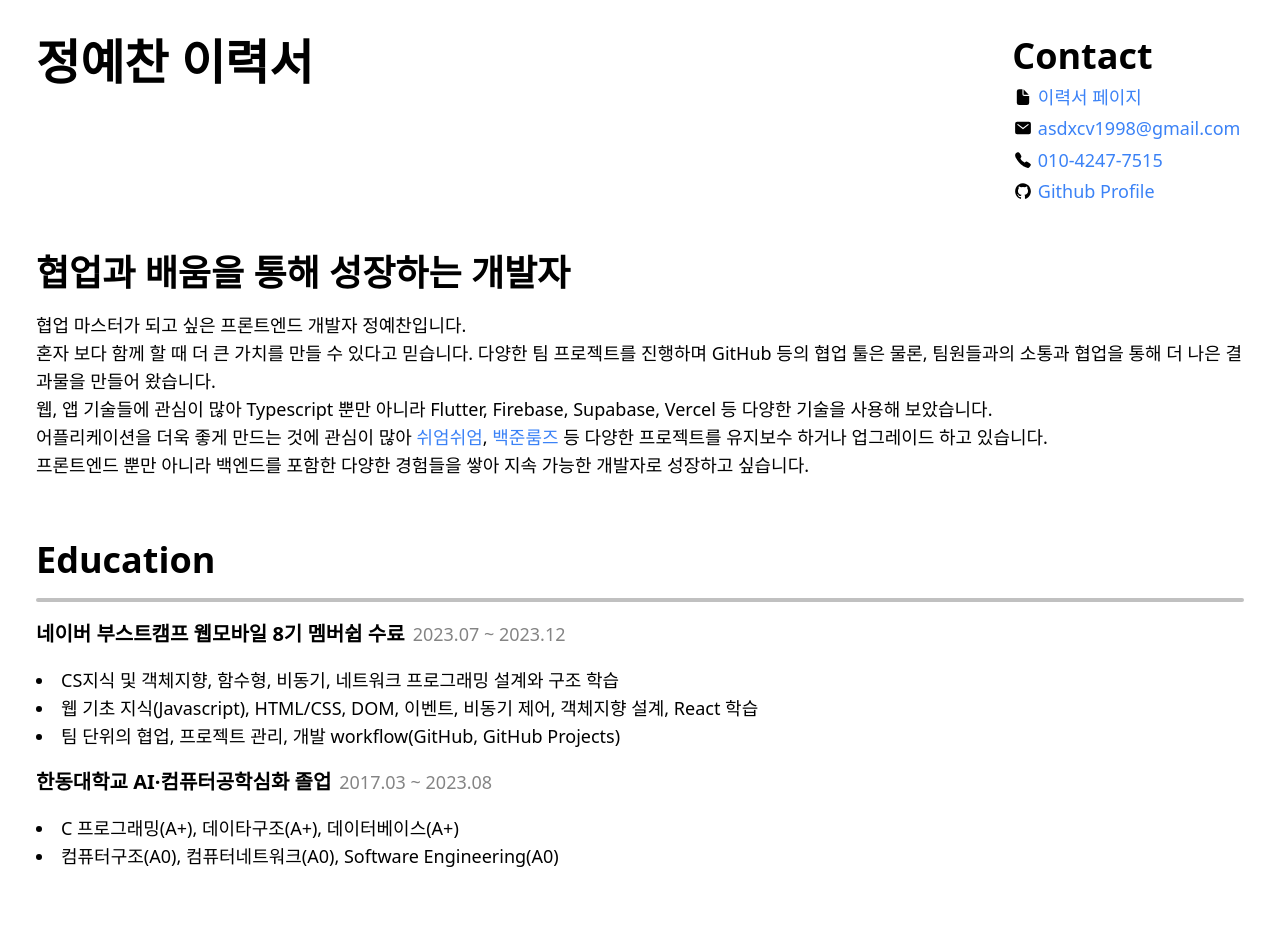
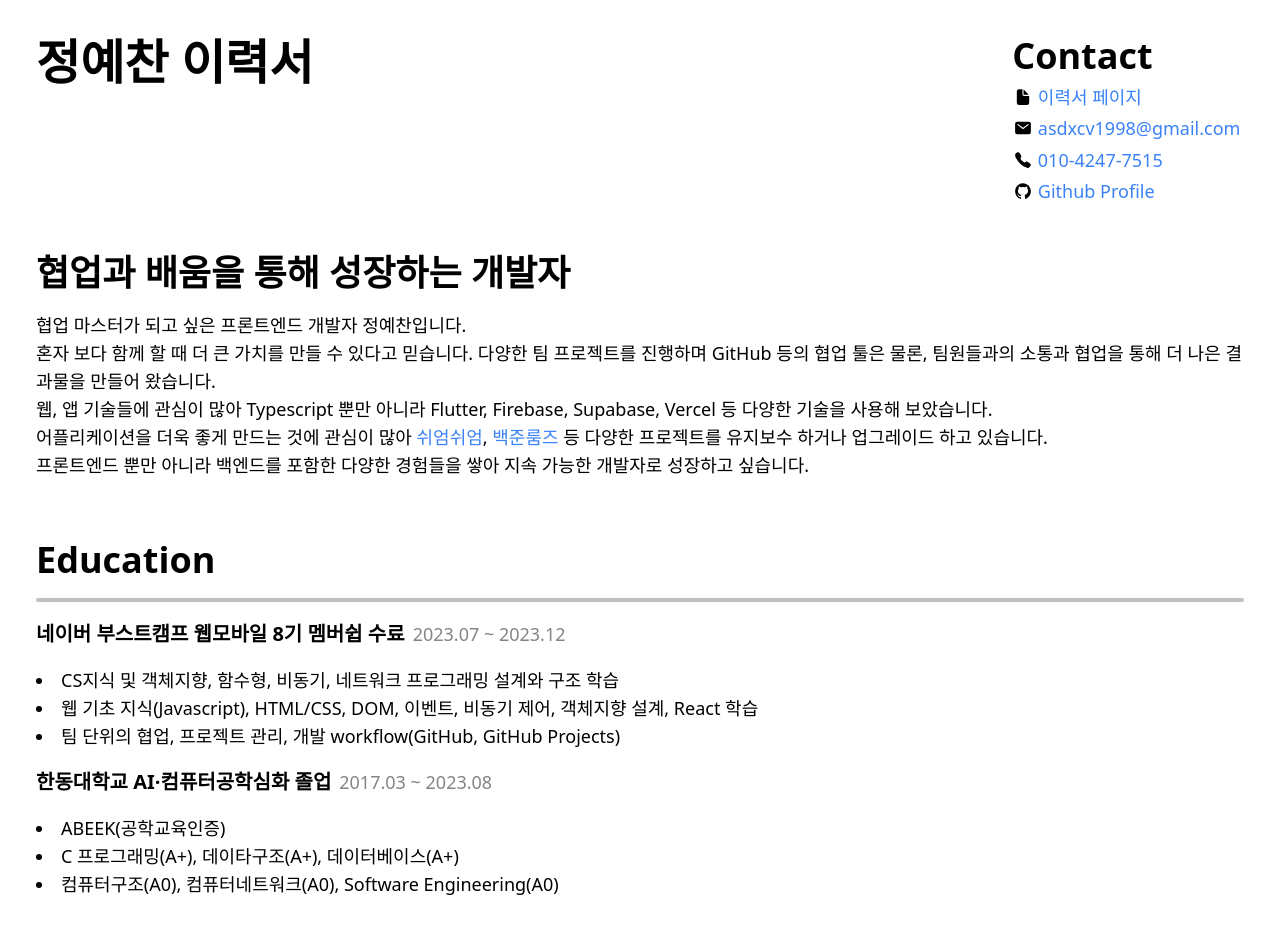
Before and after one commit to glowisn/glowisn.github.io, a Next.js app: page / in a window 1280 px wide. Shown: the top 937 px of the page. Built offline with nearby package versions, Linux system fonts and the light colour scheme.

Commit message:
내용 추가

```diff
--- a/src/pages/components/Education.tsx
+++ b/src/pages/components/Education.tsx
@@ -27,6 +27,7 @@ export default function Education() {
             <p className="text-custom-caption">2017.03 ~ 2023.08</p>
           </div>
           <ul className="my-[1em]">
+            <li>ABEEK(공학교육인증)</li>
             <li>C 프로그래밍(A+), 데이타구조(A+), 데이터베이스(A+)</li>
             <li>컴퓨터구조(A0), 컴퓨터네트워크(A0), Software Engineering(A0)</li>
           </ul>
```
